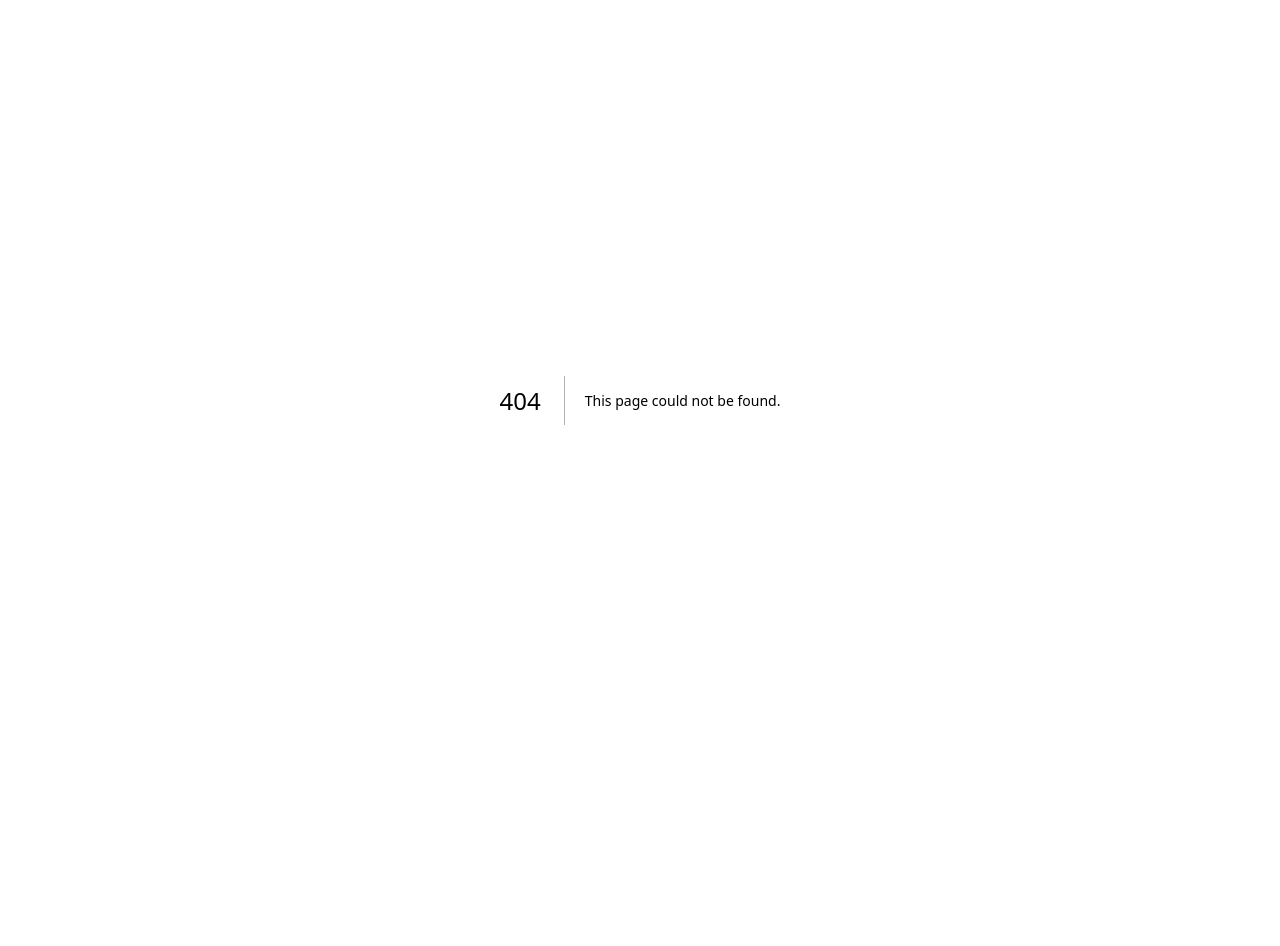
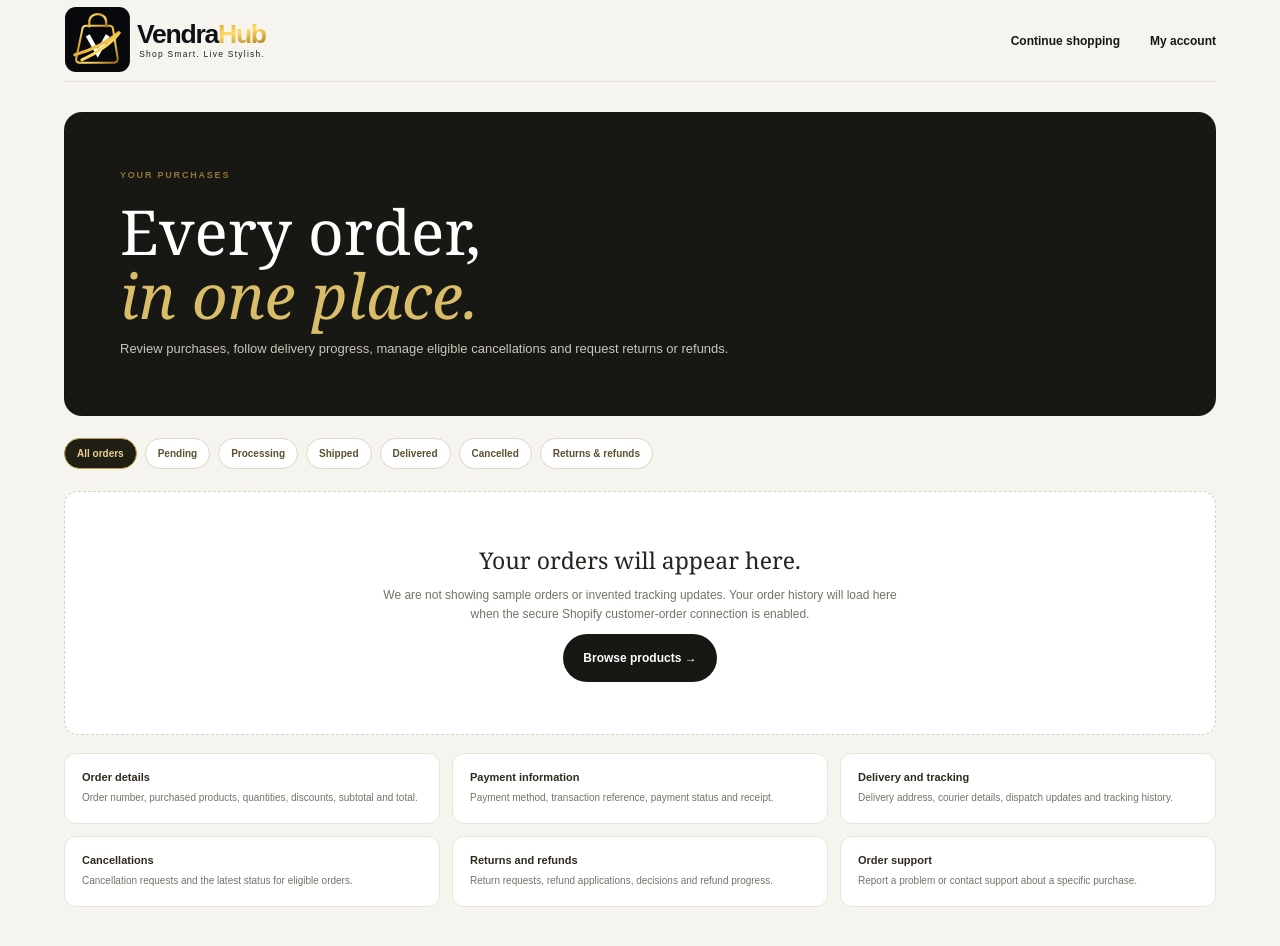
Before and after one commit to Vendrahub-1/VendraHub, a Next.js app: page /customer/orders in a window 1280 px wide. Before the commit this address had no page. Shown: the top 946 px of the page. Before the commit the page ends 800 px from the top, so only its background shows below. Built offline with nearby package versions, Linux system fonts and the light colour scheme.

Commit message:
Add dedicated customer Orders screen

```diff
--- /dev/null
+++ b/app/customer/orders/page.tsx
@@ -0,0 +1,29 @@
+import Image from 'next/image';
+import Link from 'next/link';
+import CustomerBottomNav from '@/components/storefront/customer-bottom-nav';
+
+const statuses = ['All orders', 'Pending', 'Processing', 'Shipped', 'Delivered', 'Cancelled', 'Returns & refunds'];
+const orderAreas = [
+  { title: 'Order details', text: 'Order number, purchased products, quantities, discounts, subtotal and total.' },
+  { title: 'Payment information', text: 'Payment method, transaction reference, payment status and receipt.' },
+  { title: 'Delivery and tracking', text: 'Delivery address, courier details, dispatch updates and tracking history.' },
+  { title: 'Cancellations', text: 'Cancellation requests and the latest status for eligible orders.' },
+  { title: 'Returns and refunds', text: 'Return requests, refund applications, decisions and refund progress.' },
+  { title: 'Order support', text: 'Report a problem or contact support about a specific purchase.' },
+];
+
+export default function CustomerOrdersPage() {
+  return (
+    <main className="vh-store vh-orders-page">
+      <header className="vh-store-header">
+        <Link href="/customer" className="vh-store-brand"><Image src="/vendrahub-logo.svg" alt="VendraHub" width={220} height={64} priority /></Link>
+        <nav aria-label="Store navigation"><Link href="/customer/categories">Continue shopping</Link><Link href="/customer/account">My account</Link></nav>
+      </header>
+      <section className="vh-orders-hero"><p className="vh-overline">YOUR PURCHASES</p><h1>Every order,<br/><em>in one place.</em></h1><p>Review purchases, follow delivery progress, manage eligible cancellations and request returns or refunds.</p></section>
+      <section aria-label="Order status filters" className="vh-order-status-list">{statuses.map(status => <span key={status}>{status}</span>)}</section>
+      <section className="vh-order-empty"><strong>Your orders will appear here.</strong><p>We are not showing sample orders or invented tracking updates. Your order history will load here when the secure Shopify customer-order connection is enabled.</p><Link href="/customer/categories" className="vh-button vh-button-dark">Browse products →</Link></section>
+      <section className="vh-order-capabilities" aria-label="Order information available here">{orderAreas.map(area => <article key={area.title}><strong>{area.title}</strong><p>{area.text}</p></article>)}</section>
+      <CustomerBottomNav active="Orders" />
+    </main>
+  );
+}
```
